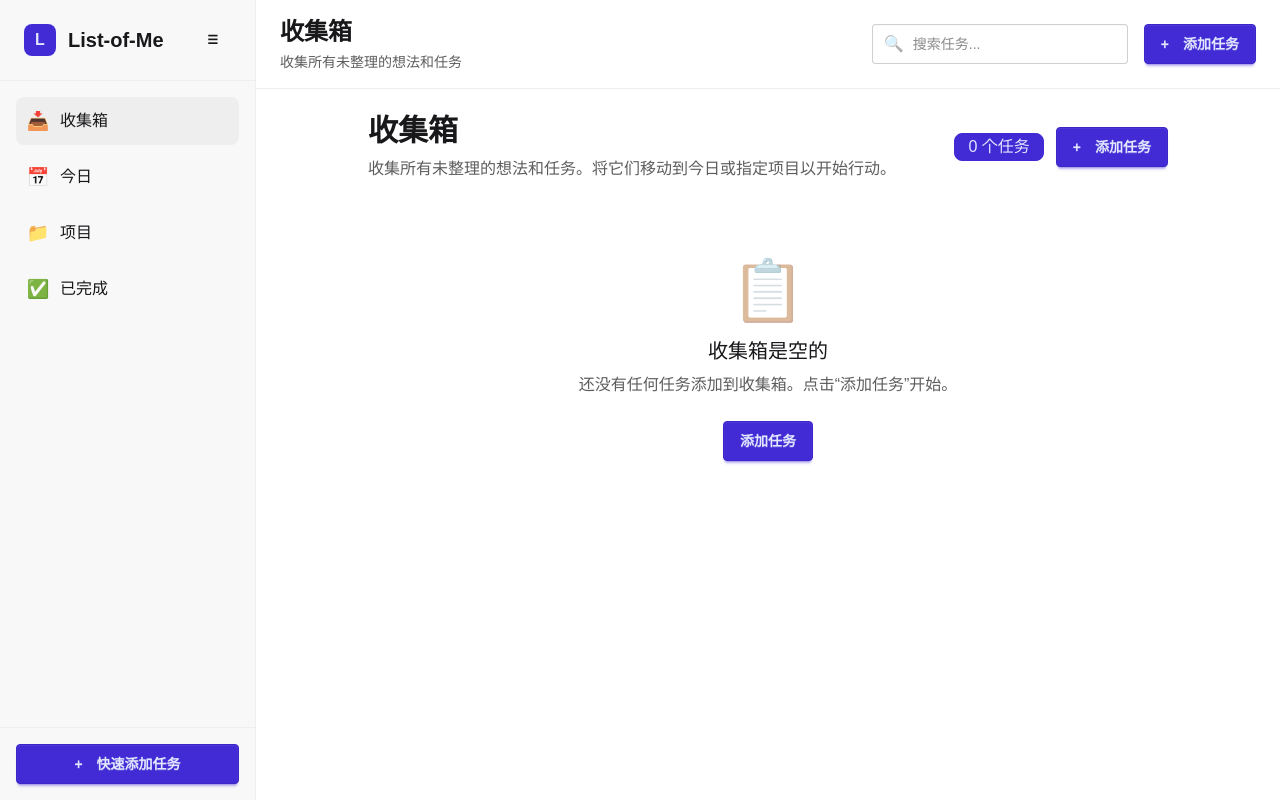
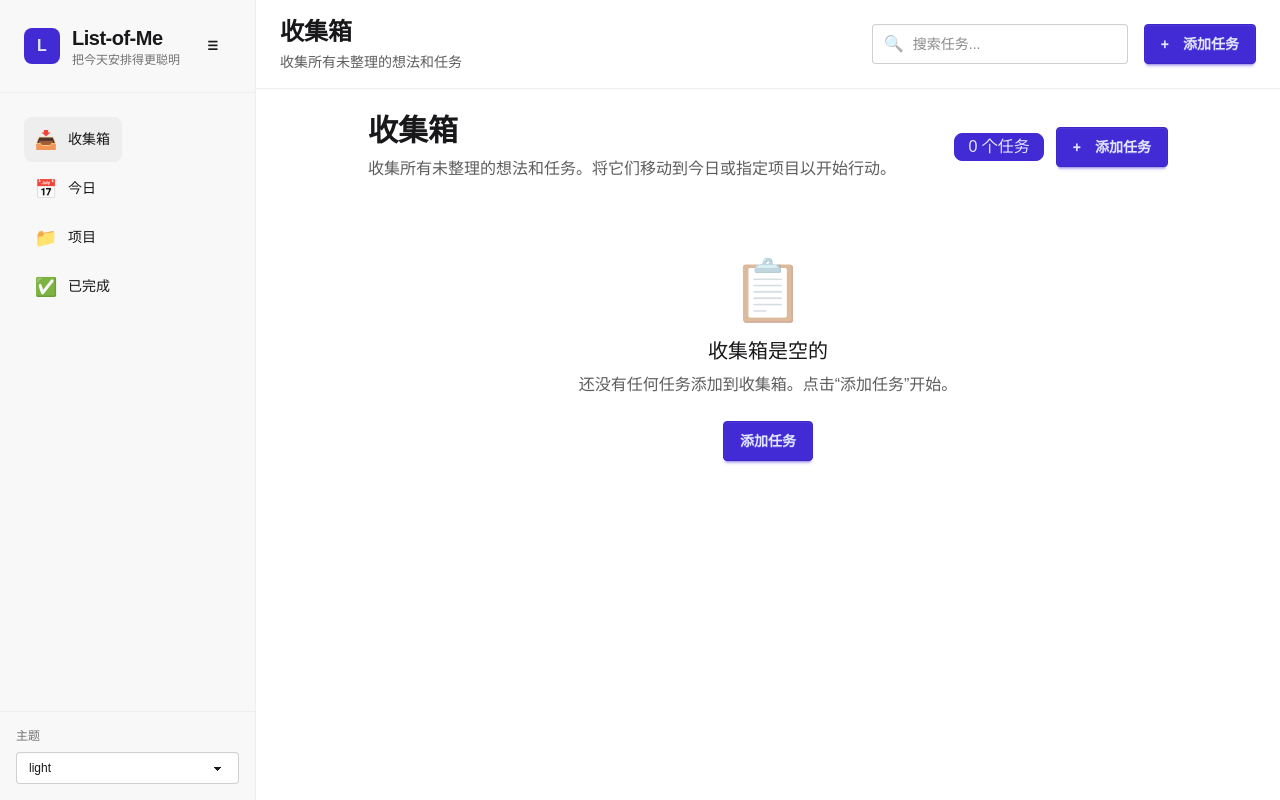
Before and after one commit to woruo03/list-of-me, a Vue app: page /inbox in a window 1280 px wide. Built offline with nearby package versions, Linux system fonts and the light colour scheme.

Commit message:
refactor: 简化侧边栏并添加主题选择器

```diff
--- a/src/components/layout/Sidebar.vue
+++ b/src/components/layout/Sidebar.vue
@@ -5,65 +5,58 @@
   >
     <div class="p-6 border-b border-base-300 flex items-center justify-between">
       <div class="flex items-center gap-3">
-        <div class="w-8 h-8 bg-primary rounded-lg flex items-center justify-center">
+        <div class="w-9 h-9 bg-primary rounded-lg flex items-center justify-center">
           <span class="text-primary-content font-bold">L</span>
         </div>
-        <h1 v-if="!uiStore.sidebarCollapsed" class="text-xl font-bold">List-of-Me</h1>
+        <div v-if="!uiStore.sidebarCollapsed">
+          <h1 class="text-xl font-bold tracking-tight">List-of-Me</h1>
+          <p class="text-xs text-base-content/60">把今天安排得更聪明</p>
+        </div>
       </div>
       <button class="btn btn-ghost btn-sm" @click="uiStore.toggleSidebar">☰</button>
     </div>
 
     <nav class="flex-1 p-4">
-      <ul class="space-y-2">
-        <NavItem icon="📥" label="收集箱" to="/inbox" :badge="summary?.inbox_count || 0" :collapsed="uiStore.sidebarCollapsed" />
-        <NavItem icon="📅" label="今日" to="/today" :badge="summary?.today_count || 0" :collapsed="uiStore.sidebarCollapsed" />
+      <ul class="menu menu-md gap-1">
+        <NavItem icon="📥" label="收集箱" to="/inbox" :collapsed="uiStore.sidebarCollapsed" />
+        <NavItem icon="📅" label="今日" to="/today" :collapsed="uiStore.sidebarCollapsed" />
         <NavItem icon="📁" label="项目" to="/projects" :collapsed="uiStore.sidebarCollapsed" />
         <NavItem icon="✅" label="已完成" to="/completed" :collapsed="uiStore.sidebarCollapsed" />
       </ul>
     </nav>
 
     <div class="p-4 border-t border-base-300">
-      <button class="btn btn-primary w-full" @click="openQuickAdd">
-        <span class="mr-2">+</span>
-        <span v-if="!uiStore.sidebarCollapsed">快速添加任务</span>
-      </button>
+      <div v-if="!uiStore.sidebarCollapsed" class="text-xs text-base-content/60 mb-2">主题</div>
+      <select
+        class="select select-bordered select-sm w-full"
+        :value="uiStore.theme"
+        @change="handleThemeChange"
+      >
+        <option v-for="theme in themes" :key="theme" :value="theme">
+          {{ theme }}
+        </option>
+      </select>
     </div>
   </aside>
 </template>
 
 <script setup lang="ts">
-import { computed, onMounted, onBeforeUnmount } from 'vue'
+import { computed } from 'vue'
 import NavItem from './NavItem.vue'
-import { useTaskStore } from '@/stores/taskStore'
 import { useUIStore } from '@/stores/uiStore'
+import { DAISYUI_THEMES } from '@/utils/constants'
 
-const taskStore = useTaskStore()
 const uiStore = useUIStore()
-
-const summary = computed(() => taskStore.summary)
+const themes = DAISYUI_THEMES
 
 const sidebarClass = computed(() => {
   return uiStore.sidebarCollapsed ? 'w-20' : 'w-64'
 })
 
-const openQuickAdd = () => {
-  uiStore.openModal('task', { mode: 'create' })
+const handleThemeChange = (event: Event) => {
+  const target = event.target as HTMLSelectElement
+  uiStore.setTheme(target.value)
 }
-
-let intervalId: number | null = null
-
-const startSummaryRefresh = () => {
-  taskStore.refreshSummary()
-  intervalId = window.setInterval(() => taskStore.refreshSummary(), 30000)
-}
-
-onMounted(() => {
-  startSummaryRefresh()
-})
-
-onBeforeUnmount(() => {
-  if (intervalId) window.clearInterval(intervalId)
-})
 </script>
 
 <style scoped>
```
